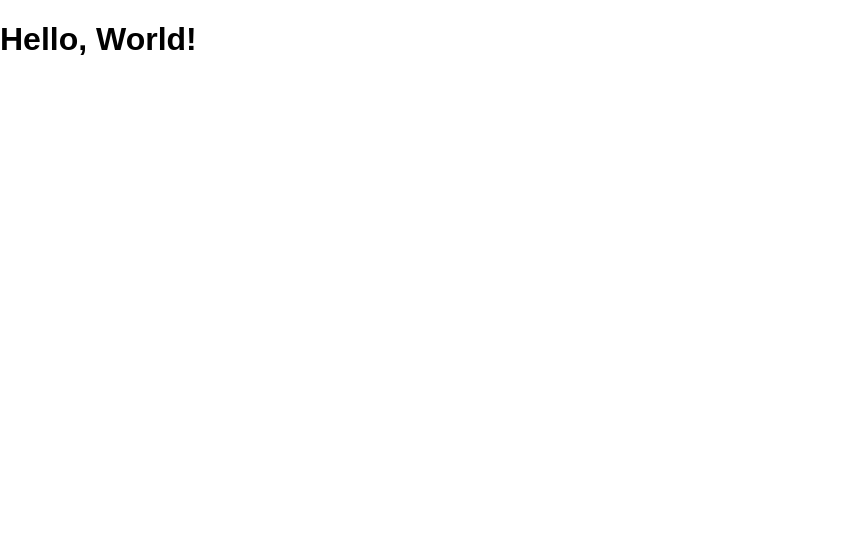
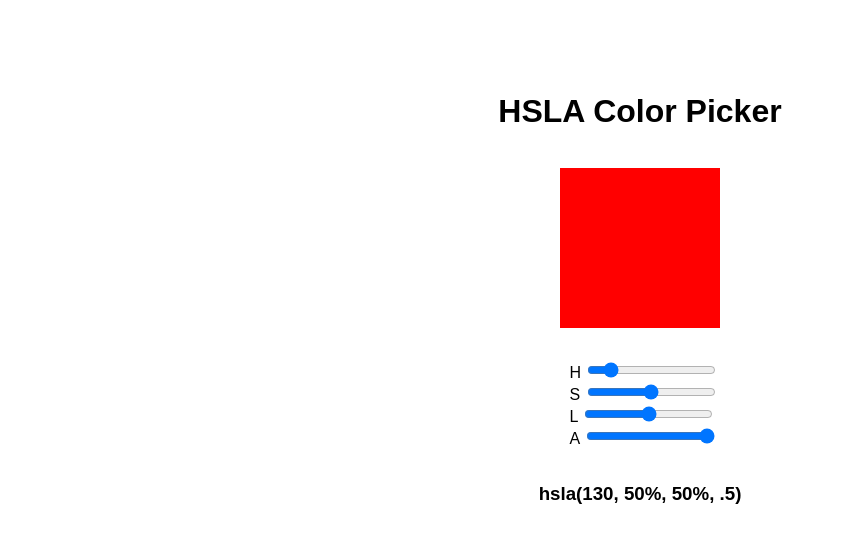
Before and after one commit to cmhfl92/react-to-future, a React app: page / in a window 1280 px wide. Shown: the whole page, without its empty margins (0-843 px from the left). Built offline with nearby package versions, Linux system fonts and the light colour scheme; some packages are replaced by stand-ins of ours.

Commit message:
Finished rough draft

```diff
--- a/src/components/App.js
+++ b/src/components/App.js
@@ -1,12 +1,92 @@
 import React, { Component } from 'react'
+import Slider from './Slider.js'
 
 class App extends Component {
 
+  constructor () {
+    super()
+    this.state = {
+      hue: 120,
+      saturation: 100,
+      lightness: 50,
+      alpha: 1
+    }
+  }
+
+  updateHue (hue) {
+    this.setState({
+      hue: hue
+    })
+  }
+
   render () {
     return <div>
-      <h1>Hello, World!</h1>
+      <h1>HSLA Color Picker</h1>
+      <figure>
+        <div />
+      </figure>
+      <ul>
+        <li>H <input className='hue' name='hue' type='range' min='0' max='360' /> </li>
+        <li>S <input className='sat' name='sat' type='range' min='0' max='100' /> </li>
+        <li>L <input className='light' name='light' type='range' min='0' max='100' /> </li>
+        <li>A <input className='alpha' name='alpha' type='range' min='0.00' max='1.00' step='.01' /> </li>
+      </ul>
+      <section>
+        <h3>hsla(130, 50%, 50%, .5)</h3>
+      </section>
     </div>
   }
 }
+// JS
+// let hue = 128
+// let sat = 100
+// let light = 50
+// let alpha = 1
+// // hsla(128, 100%, 50%, 1)
+// const getHSL = () => {
+//   return `hsla(${hue}, ${sat}%, ${light}%, ${alpha})`
+// }
+//
+// const main = () => {
+//   const colorsquare = document.querySelector('.colorsquare')
+//   const hueInput = document.querySelector('input[name=hue]')
+//   hueInput.addEventListener('input', () => {
+//     hue = hueInput.value
+//     colorsquare.style.backgroundColor = getHSL()
+//     document.querySelector('h3').textContent = getHSL()
+//   })
+//   const satInput = document.querySelector('input[name=sat]')
+//   satInput.addEventListener('input', () => {
+//     sat = satInput.value
+//     colorsquare.style.backgroundColor = getHSL()
+//     document.querySelector('h3').textContent = getHSL()
+//   })
+//   const lightInput = document.querySelector('input[name=light]')
+//   lightInput.addEventListener('input', () => {
+//     light = lightInput.value
+//     colorsquare.style.backgroundColor = getHSL()
+//     document.querySelector('h3').textContent = getHSL()
+//   })
+//   const alphaInput = document.querySelector('input[name=alpha]')
+//   alphaInput.addEventListener('input', () => {
+//     alpha = alphaInput.value
+//     colorsquare.style.backgroundColor = getHSL()
+//     document.querySelector('h3').textContent = getHSL()
+//   })
+//
+//   document.getElementById('sat')
+//   document.getElementById('light')
+// }
+//
+// document.addEventListener('DOMContentLoaded', main)
+
+// html
+//     <section>
+//     <div class="colorsquare">
+//       <h1></h1>
+//     </div>
+//   </section>
+//   </body>
+// </html>
 
 export default App
--- /dev/null
+++ b/src/components/Slider.js
@@ -0,0 +1,18 @@
+import React, { Component } from 'react'
+
+class Slider extends Component {
+
+  render () {
+    return <input
+      className={styles.root}
+      name={this.props.name}
+      type='range'
+      value={this.props.value}
+      min={this.props.min}
+      max={this.props.max}
+      onChange={(event) => this.props.handleChange(event.target.value)}
+    />
+  }
+}
+
+export default Slider
--- a/src/styles/screen.scss
+++ b/src/styles/screen.scss
@@ -2,13 +2,83 @@
 
 $base-text-size: 16px;
 $base-font-family: sans-serif;
-
+//this scss only has the overall div (body)/html writing
 html {
   text-size-adjust: 100%;
 }
 
-body {
+div {
   @include font-smoothing(on);
   margin: 0;
   font: $base-text-size / 1 $base-font-family;
+  display: flex;
+  justify-content: center;
+  align-items: center;
+  flex-direction: column;
+  padding-top: 2em;
 }
+
+  figure {
+    width: 10em;
+    height: 10em;
+    background-color: red;
+  }
+
+  ul {
+    list-style: none;
+    padding-right: 2em;
+  }
+
+// html {
+//   text-size-adjust: 100%;
+// }
+//
+// body {
+//   display: flex;
+//   align-items: center;
+//   flex-direction: column;
+//   margin: 0;
+//   font: 16px / 1 sans-serif;
+//   background-color: mintcream;
+// }
+//
+// .colorsquare{
+//
+//   background-color: hsla(130, 50%, 50%, .5);
+//   width: 200px;
+//   height: 200px;
+//   border-radius: 2em;
+//   padding-top: 10px;
+// }
+//
+// h3 {
+//   font-family: 'Muli';
+//   color: deeppink;
+//   padding-top: 3em;
+// }
+//
+// section {
+//   background-image: url('http://il7.picdn.net/shutterstock/videos/37491/thumb/1.jpg');
+//   width: 200px;
+//   height: 200px;
+//   border-radius: 2em;
+// }
+//
+// h1 {
+// font-family: 'Open Sans';
+// color: lightseagreen;
+// text-align: center;
+// padding-top: 2em;
+// }
+//
+// .scale {
+//   display: flex;
+//   justify-content: center;
+// }
+//
+// form p{
+//   text-align: center;
+//   padding-top: 4em;
+//   font-family: 'Muli';
+// }
+//
--- a/webpack.config.js
+++ b/webpack.config.js
@@ -43,7 +43,7 @@ const common = {
       test: /\.(sass|s?css)$/,
       loaders: [
         'style',
-        'css?camelCase&modules&importLoaders=1&localIdentName=[name]__[local]___[hash:base64:5]',
+        'css',
         'postcss',
         'sass'
       ]
```
